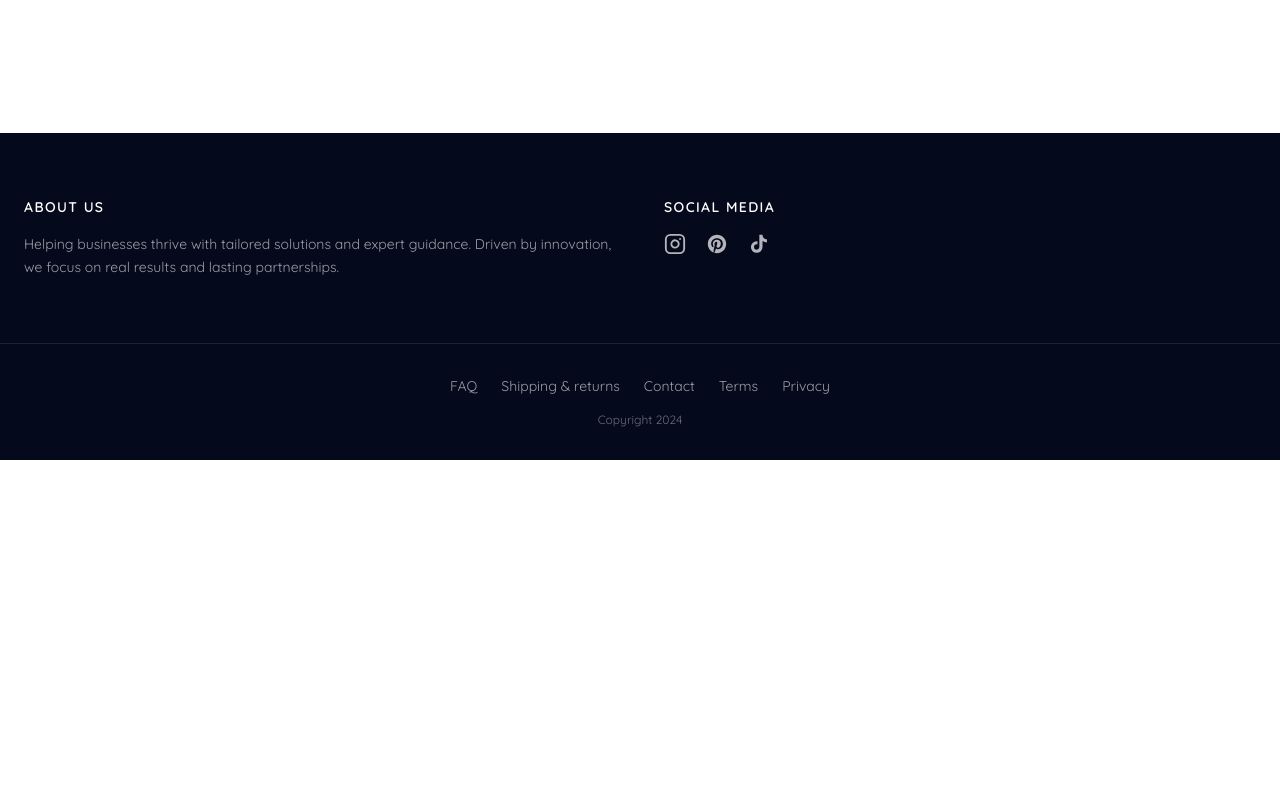
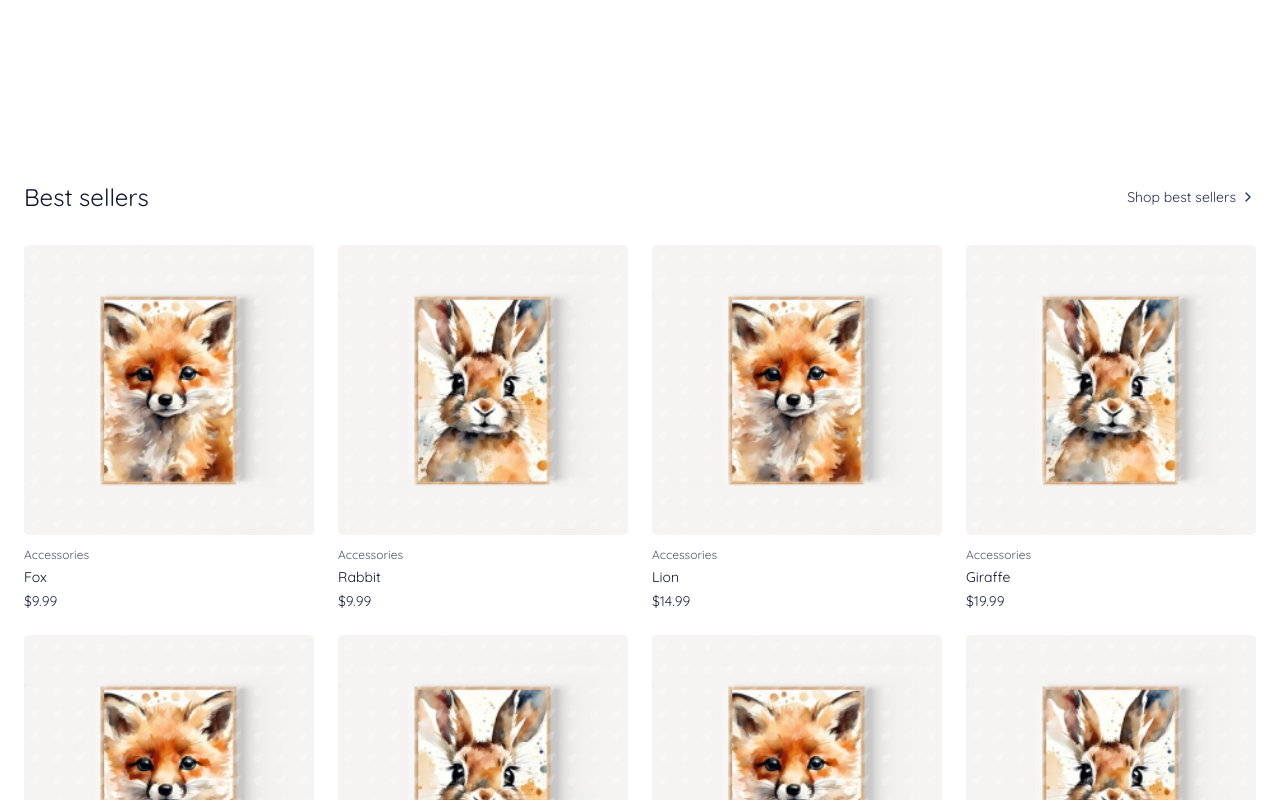
Before and after one commit to Welinton-Rodrigues/frontend-boilerplate, a React (Vite) app: page / in a window 1280 px wide. Shown: the part 700-1500 px from the top of the page. Before the commit the page ends 1160 px from the top, so only its background shows below. Built offline with nearby package versions, Linux system fonts and the light colour scheme.

Commit message:
refactor: organize components into ui/layout/sections

```diff
--- a/src/App.jsx
+++ b/src/App.jsx
@@ -1,12 +1,14 @@
-import Header from './components/Header'
-import Hero from './components/Hero'
-import Footer from './components/Footer'
+import Header from './components/layout/Header'
+import Footer from './components/layout/Footer'
+import Hero from './components/sections/Hero'
+import BestSellers from './components/sections/BestSellers'
 
 function App() {
   return (
     <div className="min-h-screen bg-white">
       <Header />
       <Hero />
+      <BestSellers />
       {/* próximas seções entram aqui */}
       <Footer />
     </div>
--- a/src/components/Header.jsx
+++ b/src/components/layout/Header.jsx
@@ -1,11 +1,11 @@
-import logo from '../assets/haven.svg'
+import logo from '../../assets/haven.svg'
 
 // Links do menu (aparecem só no desktop)
 const navLinks = ['Home', 'Services', 'About', 'Contact']
 
 function Header() {
   return (
-    <header className="w-full border-b border-gray-100 bg-white">
+    <header className="w-full border-b border-accent bg-white">
       <div className="mx-auto flex max-w-7xl items-center justify-between px-6 py-4">
         {/* Logo (imagem exportada do Figma) */}
         <a href="#">
--- /dev/null
+++ b/src/components/sections/BestSellers.jsx
@@ -0,0 +1,56 @@
+import ProductCard from '../ui/ProductCard'
+import foxImg from '../../assets/fox.jpg'
+import rabbitImg from '../../assets/rabbit.jpg'
+
+// TODO: substituir duplicatas pelas imagens reais quando exportar do Figma
+const products = [
+  { id: 1, image: foxImg,    category: 'Accessories', name: 'Fox',     price: '$9.99'  },
+  { id: 2, image: rabbitImg, category: 'Accessories', name: 'Rabbit',  price: '$9.99'  },
+  { id: 3, image: foxImg,    category: 'Accessories', name: 'Lion',    price: '$14.99' },
+  { id: 4, image: rabbitImg, category: 'Accessories', name: 'Giraffe', price: '$19.99' },
+  { id: 5, image: foxImg,    category: 'Accessories', name: 'Monkey',  price: '$19.99' },
+  { id: 6, image: rabbitImg, category: 'Accessories', name: 'Cheetah', price: '$14.99' },
+  { id: 7, image: foxImg,    category: 'Accessories', name: 'Deer',    price: '$14.99' },
+  { id: 8, image: rabbitImg, category: 'Accessories', name: 'Squirrel', price: '$29.99' },
+]
+
+function BestSellers() {
+  return (
+    <section className="bg-surface px-6 py-12">
+      <div className="mx-auto max-w-7xl">
+        {/* Cabeçalho da seção */}
+        <div className="mb-8 flex items-center justify-between">
+          <h2 className="text-2xl font-normal text-primary">Best sellers</h2>
+          <a
+            href="#"
+            className="flex items-center gap-1 text-sm text-secondary transition-colors hover:text-primary"
+          >
+            Shop best sellers
+            <svg
+              xmlns="http://www.w3.org/2000/svg"
+              width="16"
+              height="16"
+              viewBox="0 0 24 24"
+              fill="none"
+              stroke="currentColor"
+              strokeWidth="2"
+              strokeLinecap="round"
+              strokeLinejoin="round"
+            >
+              <path d="m9 18 6-6-6-6" />
+            </svg>
+          </a>
+        </div>
+
+        {/* Grid 4 colunas */}
+        <div className="grid grid-cols-4 gap-6">
+          {products.map((product) => (
+            <ProductCard key={product.id} {...product} />
+          ))}
+        </div>
+      </div>
+    </section>
+  )
+}
+
+export default BestSellers
--- a/src/components/Hero.jsx
+++ b/src/components/sections/Hero.jsx
@@ -1,4 +1,4 @@
-import Button from './Button'
+import Button from '../ui/Button'
 
 function Hero() {
   return (
--- a/tailwind.config.js
+++ b/tailwind.config.js
@@ -12,6 +12,7 @@ export default {
         secondary: '#262D4D', // médio: preços, textos de destaque
         muted: '#4E5265',     // mais claro: categorias e textos auxiliares
         navy: '#05091C',      // fundo escuro do footer
+        accent: '#CDBB88',  // dourado do stroke da nav bar
       },
       fontFamily: {
         sans: ['Quicksand', 'sans-serif'],
```
Also changed, not shown: src/components/layout/Footer.jsx (renamed from src/components/Footer.jsx), src/components/ui/Button.jsx (renamed from src/components/Button.jsx), src/components/ui/ProductCard.jsx (renamed from src/components/ProductCard.jsx).
